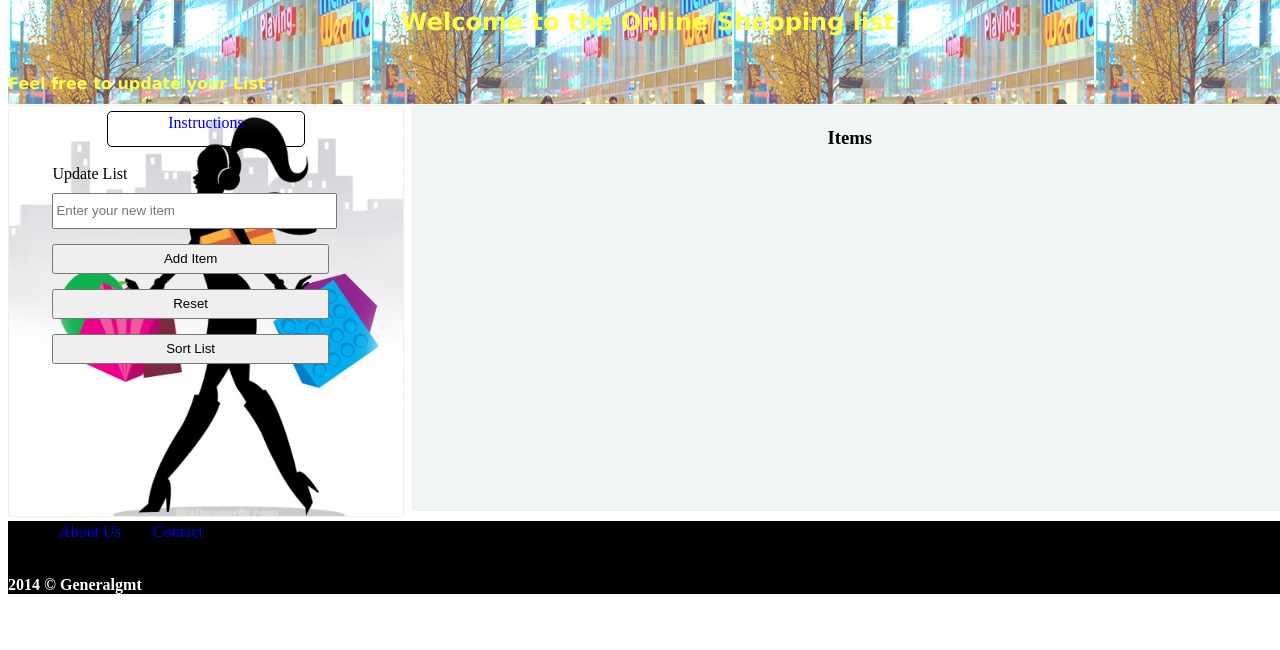
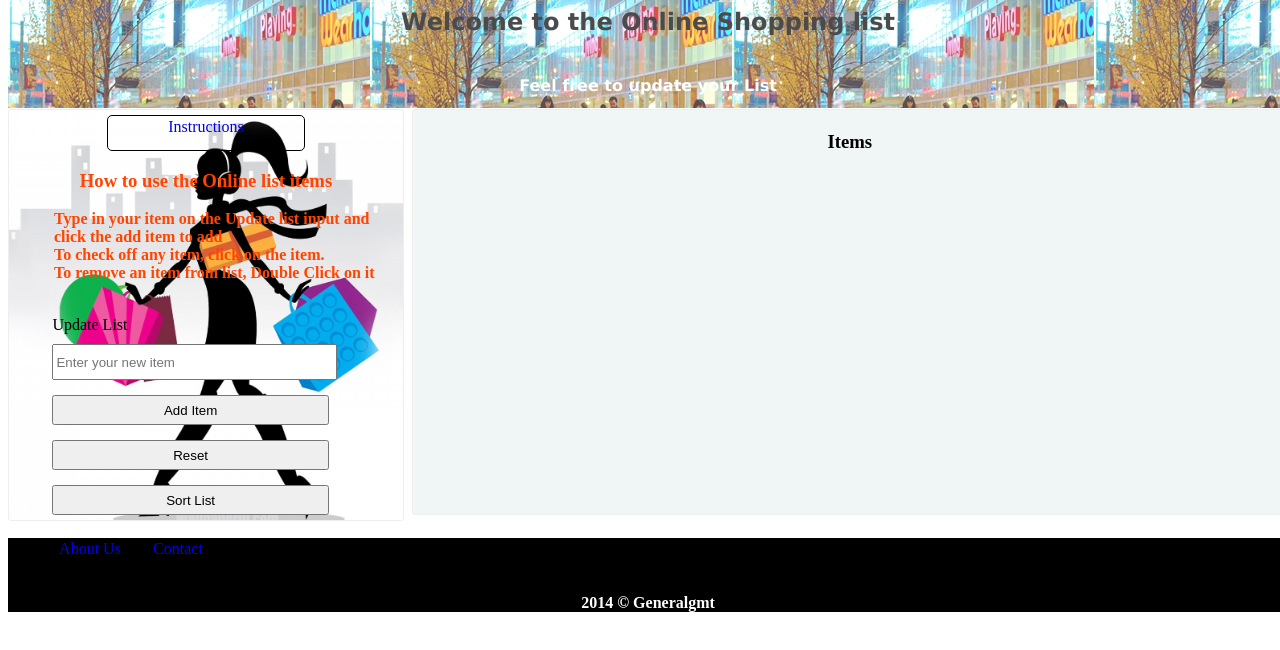
Before and after one commit to MUHammadUmerHayat/Shopping-list, a plain HTML site: page index.html in a window 1280 px wide. Both pictures are taken after a click on the link "Instructions". Drawn offline with Linux system fonts and the light colour scheme.

Commit message:
final phase

```diff
--- a/index.html
+++ b/index.html
@@ -13,7 +13,18 @@
 	</div>
 	<div id="content">
 		<div id="left_side">
-			<a href="#">Instructions</a> <br>
+			<a href="#" id="instr">Instructions</a>
+			<div id="rule">
+				<h3>How to use the Online list items</h3>
+				<p>
+					<ul>
+						<li> Type in your item on the Update list input and click the add item to add</li>
+						<li>To check off any item, click on the item.</li>
+						<li>To remove an item from list, Double Click on it</li>
+					</ul>
+				</p>
+			</div>
+			 <br>
 			<form id="form">
 				<label for="list_update">Update List</label>
 				<input type="text" name="list" id="new_item" placeholder="Enter your new item"><span id="err_message">Please Enter a Valid String</span>
@@ -35,12 +46,13 @@
 			</div>
 		</div>
 	</div>
+	<div style="clear:both; height:1px;"></div>
 	<div id="footer">
 		<ul>
 			<li><a href="#">About Us</a></li>
 			<li><a href="#">Contact</a></li>
 	</ul>
-		<h4> 2014 &copy Generalgmt</h4>
+		<h4 style="text-align:center;"> 2014 &copy Generalgmt</h4>
 	</div>
 </body>
 </html>
--- a/shopping.css
+++ b/shopping.css
@@ -8,7 +8,7 @@ body{
 	opacity: 0.7;
 	margin: 0 auto;
 	margin-top: -20px;
-	color: yellow;
+	color: royalbrown;
 	/*color: midnightblue;*/
 	font-weight: bold;
 	font-family: verdana;
@@ -17,8 +17,9 @@ body{
 
 #content{
 	width: 100%;
-	height: 400px;
+	/*height: 400px;*/
 	margin-top: -15px;
+	/*margin-bottom: 15px;*/
 }
 #left_side{
 	background-image: url('sh1.jpg');
@@ -27,7 +28,7 @@ body{
 	float: left;
 	margin: 0 auto;
 	padding: 5px;
-	min-height: 400px;
+	/*min-height: 400px;*/
 
 }
 form{
@@ -48,7 +49,8 @@ form{
 	float:right;
 	margin: 0 auto;
 	padding: 2px;
-	height: 100%;
+	min-height: 400px;
+	/*height: 100%; */
 }
 #left_side, #right_side{
 	border-radius: 3px;
@@ -63,14 +65,19 @@ li{
 	width: 100%;
 	background-color: black;
 	color: white;
-	margin-bottom: -20px;
+	/*margin-bottom: -10px;*/
+	height: 20%;
+	/*position: absolute;*/
 }
 h3{
 	text-align: center;
 }
-h2{
+#header h2, #header p{
 	text-align: center;
 	padding: 2px;
+}
+#header p{
+	color: white;
 }
 input[type="text"]{
 	margin-top: 10px;
@@ -121,3 +128,7 @@ input[type="checkbox"]{
 #err_message{
 	color: blue;
 }
+#rule {
+	color:orangered;
+	font-weight: bold;
+}
--- a/shopping.js
+++ b/shopping.js
@@ -1,5 +1,6 @@
 $(document).ready(function(){
 $("#err_message").hide();
+$("#rule").hide();
 
 $("#form").submit(function(event){
 		event.preventDefault();
@@ -14,7 +15,7 @@ $("#form").submit(function(event){
 			$("#err_message").hide();
 		var curr_item1 = $(
         "<li>" +
-        "<input type=\"checkbox\" value=\" \">" +
+        "<input type=\"checkbox\" value=\"" + curr_item +"\">" +
          curr_item +
         "</li>");
 		 $("#item_list").append(curr_item1);
@@ -23,17 +24,24 @@ $("#form").submit(function(event){
 		}
 
 	});
-
-	$("li").click(function(){
+	$("#item_list").on("click", "li", function(event){
 		$(this).toggleClass("check_off");
 	});
-	$("li").dblclick(function(){
+
+	$("#item_list").on("dblclick", "li", function(event){
 		$(this).remove();
 	});
-	$("#sort_item").click(function(){
-		$('ul').sortable();
-	});
+	// $("#sort_item").click(function(){
+	// 	$("#item_list li").sort(function(a,b){
+	// 		return a.length -b.length;
+
+	// 	});
+	// });
 	$("#reset_all").click(function(){
 		location.reload();
 	});
+	$("#instr").on("click", function(event){
+		event.preventDefault();
+		$("#rule").slideToggle("slow");
+	})
 });
```
